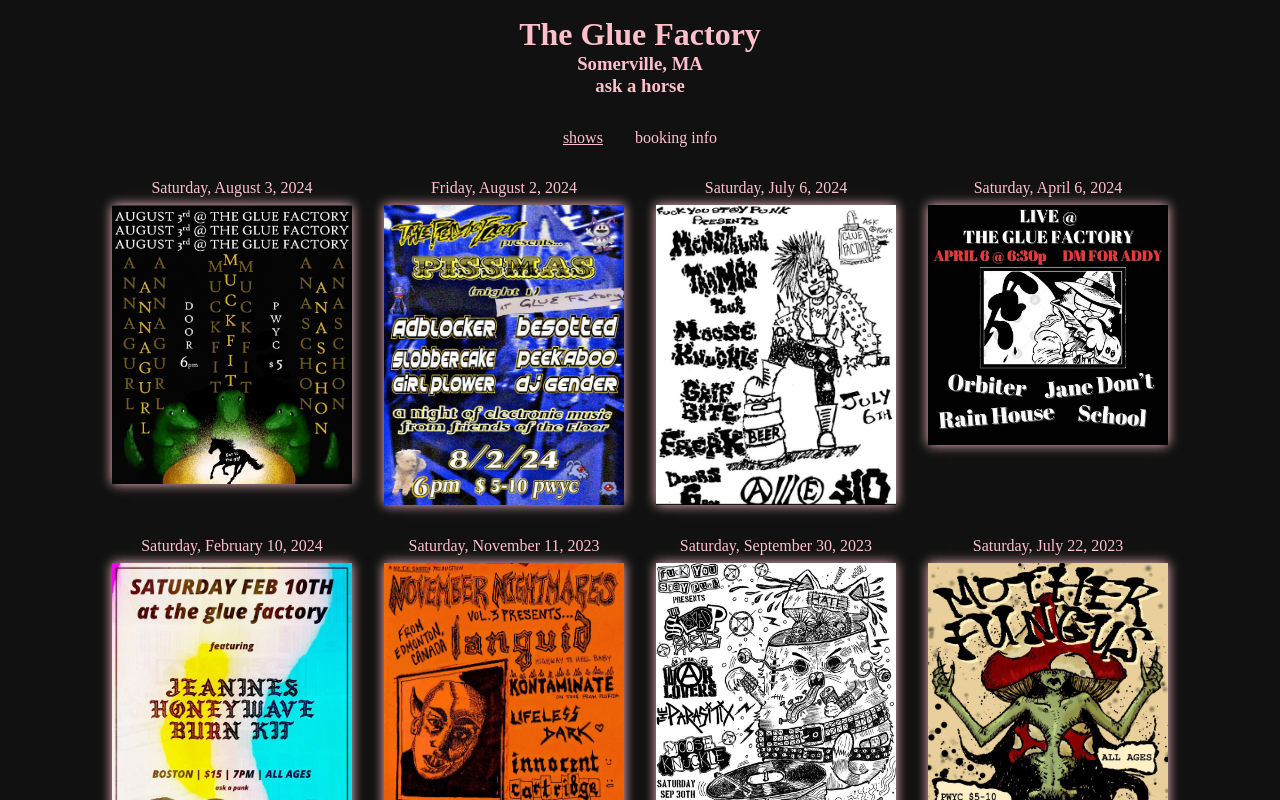
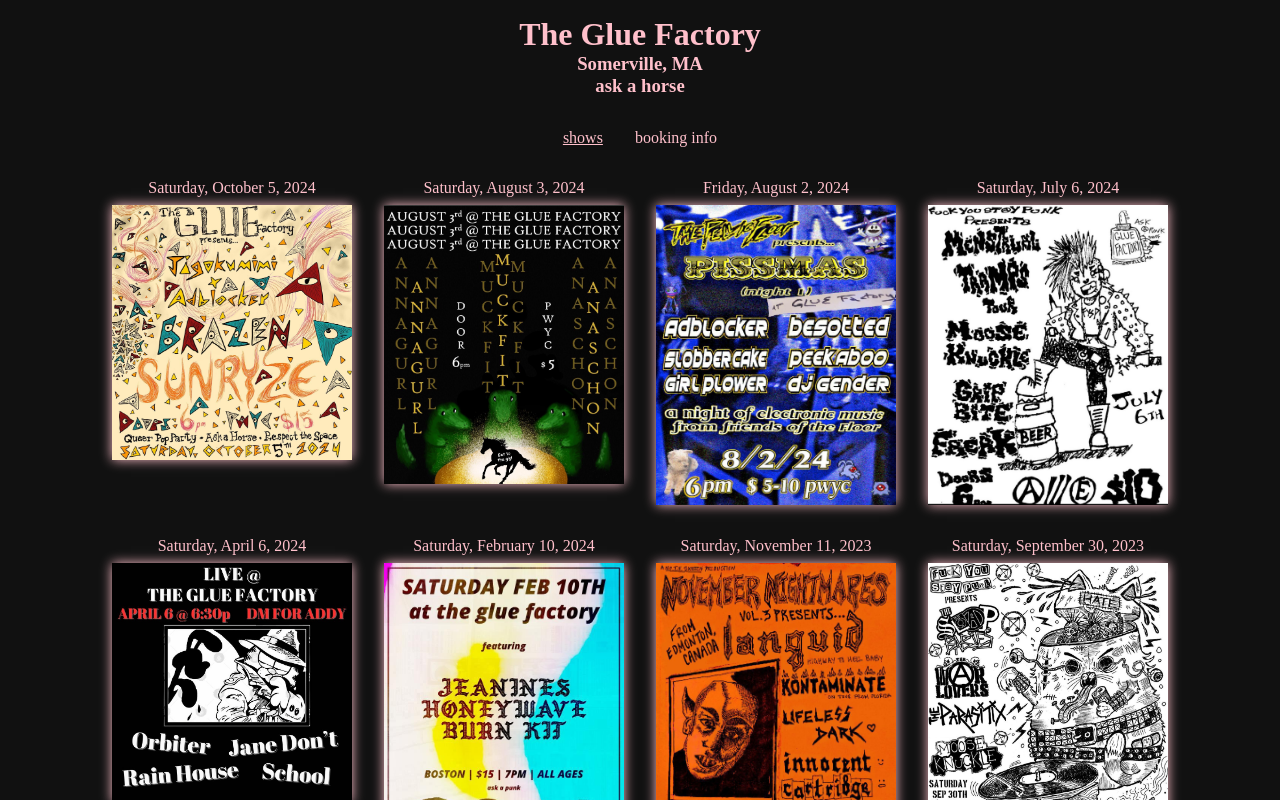
Before and after one commit to horseyhouse/glue-factory, a JavaScript app: page / in a window 1280 px wide. Shown: the top 800 px of the page. Built offline with nearby package versions, Linux system fonts and the light colour scheme.

Commit message:
added ry's show

```diff
--- a/components/Flyers.vue
+++ b/components/Flyers.vue
@@ -64,9 +64,9 @@ ul.flyers {
         display: flex;
         flex-direction: column;
         gap: 0.5rem;
-        min-width: 10rem;
         max-width: 15rem;
         height: 100%;
+        width: 100%;
     }
 
     img {
```
Also changed, not shown: media/flyers/2024-10-05.jpeg (added).
